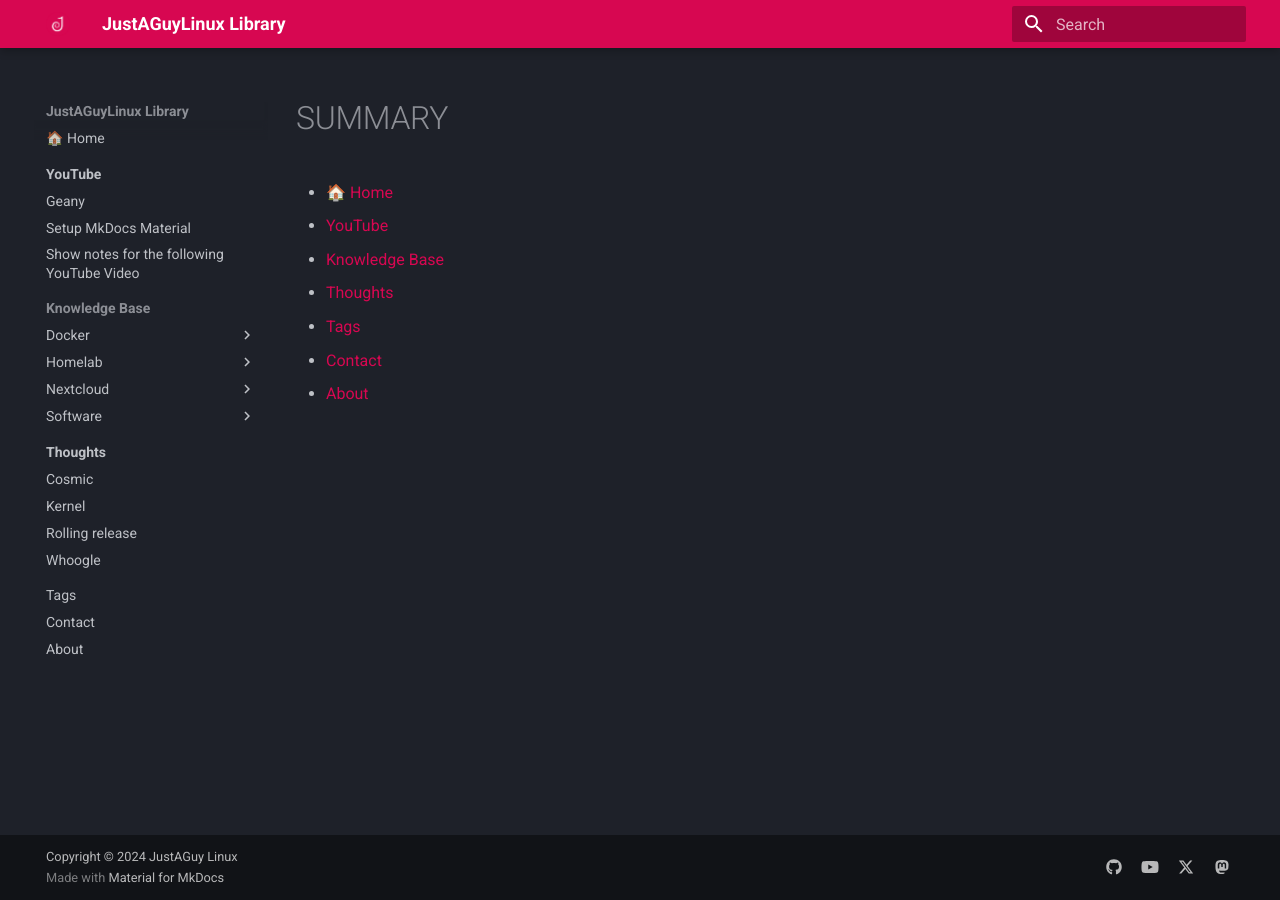
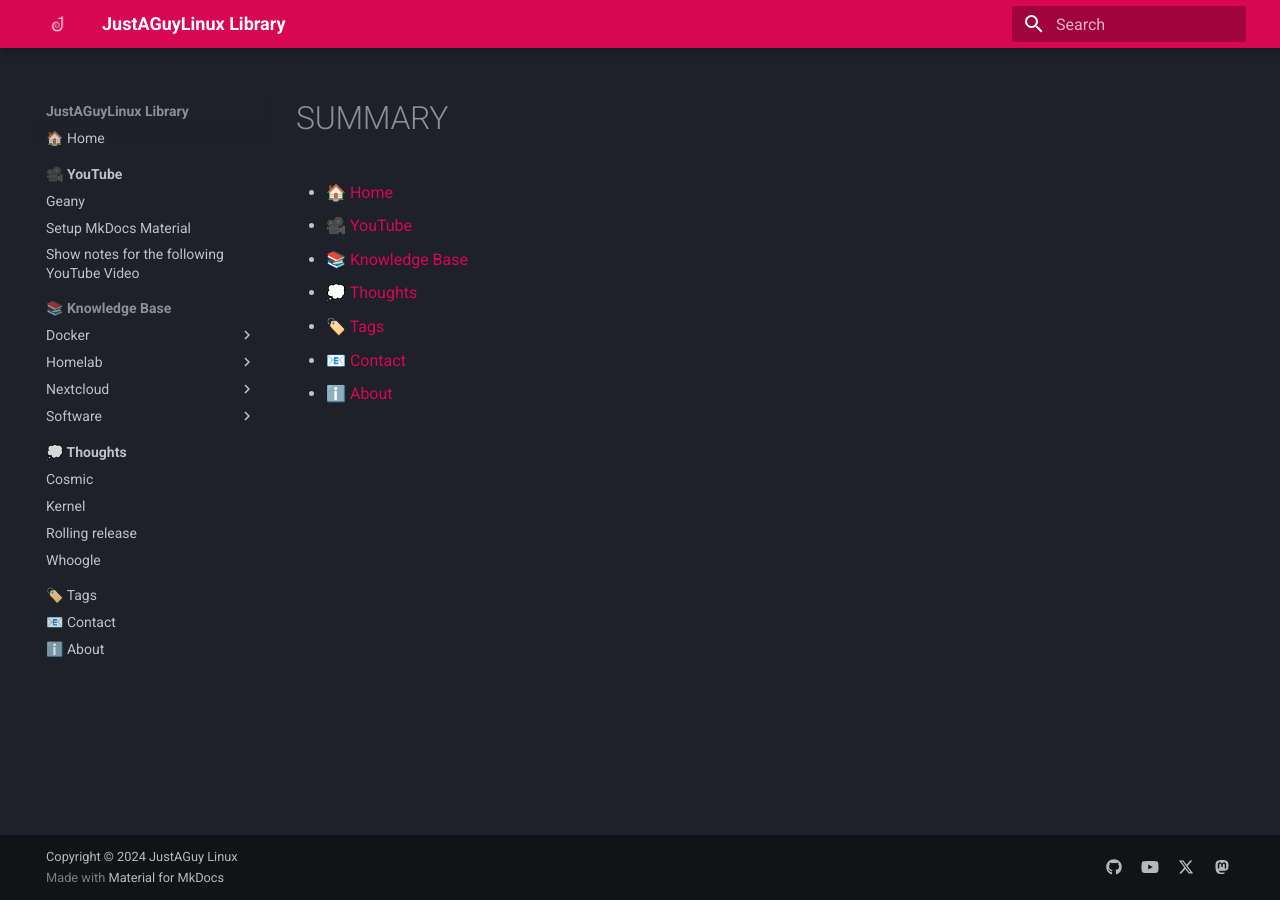
Before and after one commit to drewgrif/jagmkdocs, an MkDocs documentation site: the page built from docs/SUMMARY.md, in a window 1280 px wide. Built offline with MkDocs 1.6.1 and Material for MkDocs 9.7.7, drawn with Linux system fonts in a browser that asks for light colours.

```diff
--- a/docs/SUMMARY.md
+++ b/docs/SUMMARY.md
@@ -1,7 +1,7 @@
 - [🏠 Home](index.md)
-- [YouTube](youtube/)
-- [Knowledge Base](documentation/)
-- [Thoughts](thoughts/)
-- [Tags](tags.md)
-- [Contact](contact.md)
-- [About](about.md)
+- [🎥 YouTube](youtube/)
+- [📚 Knowledge Base](documentation/)
+- [💭 Thoughts](thoughts/)
+- [🏷️ Tags](tags.md)
+- [📧 Contact](contact.md)
+- [ℹ️ About](about.md)
```
